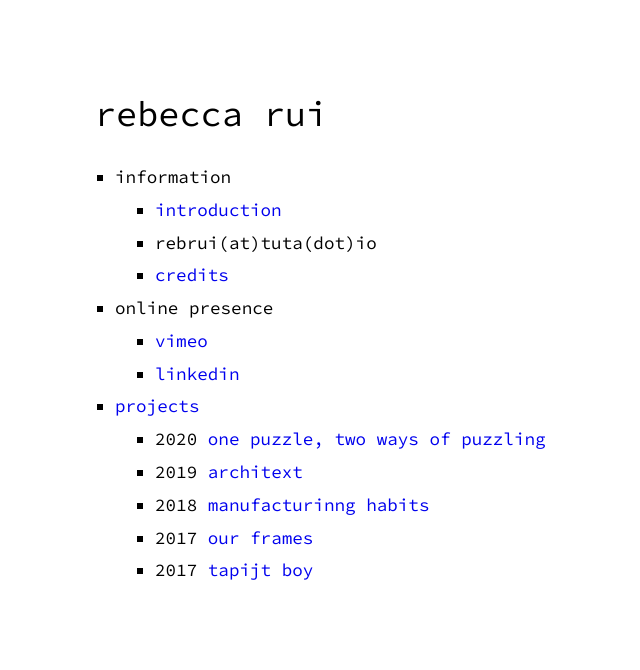
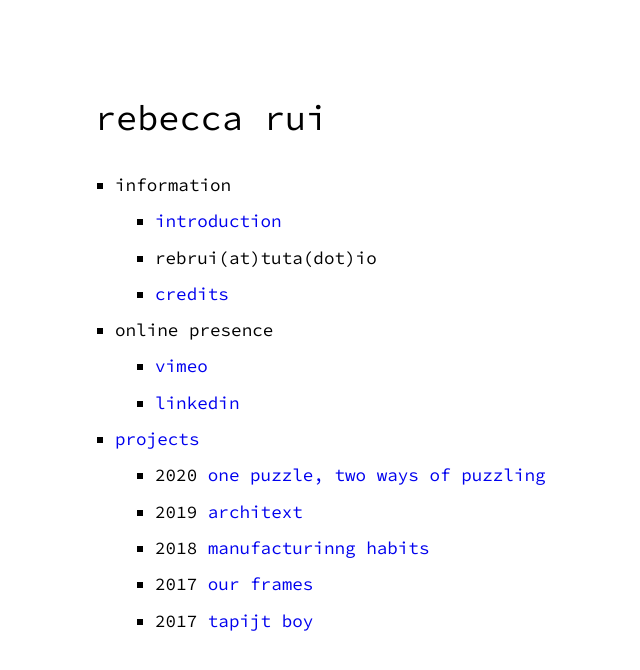
Before and after one commit to iurrrui/iurrrui.github.io, a Jekyll site: the page built from index.md, in a window 1280 px wide. Shown: the top 670 px of the page, without its empty margins (45-685 px from the left). Built offline with Jekyll 4.4.1, drawn with Linux system fonts in a browser that asks for light colours.

Commit message:
Edited line-height

```diff
--- a/_sass/no-style-please.scss
+++ b/_sass/no-style-please.scss
@@ -74,7 +74,8 @@ body {
   font-size: calc(0.7em + 0.5vw);
   // font-size: 16px;
   // font-size: 1em;
-  line-height: 1.5;
+  line-height: 1.7;
+  // line-height: 1.5;
   // line-height: 1.4;
   margin: 0;
   min-height: 100%;
```
Also changed, not shown: 2 other files.
